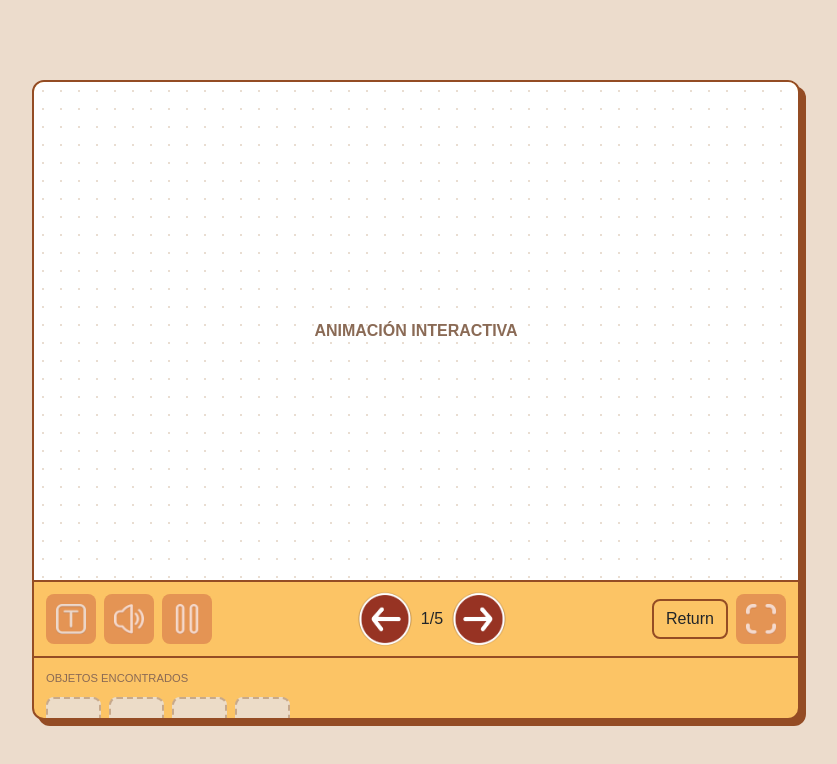
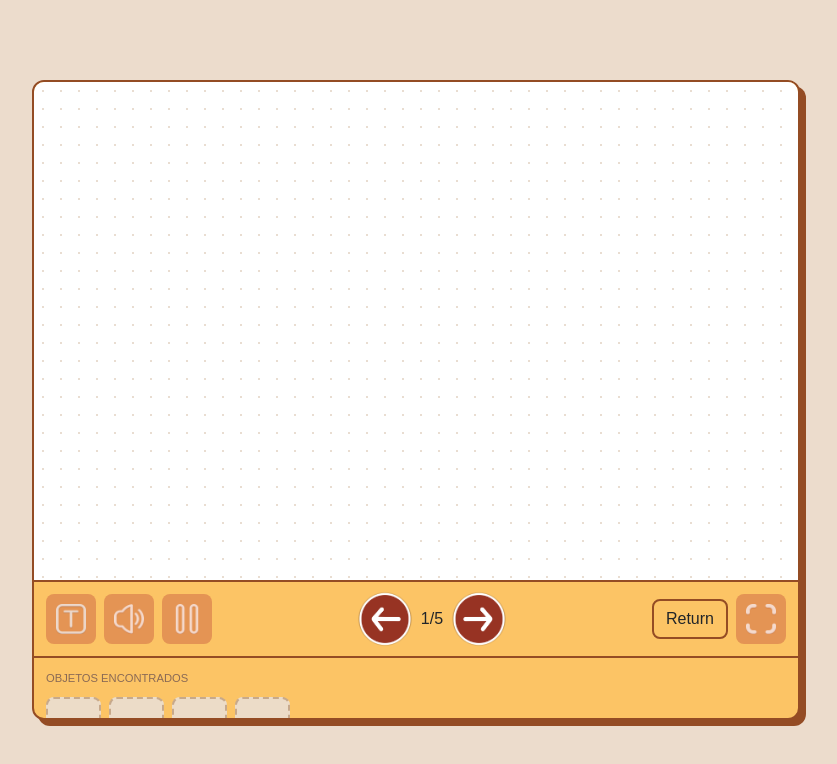
Before and after one commit to Luis142009/Inlec-main, a React (Vite) app: page / in a window 1280 px wide. Shown: the top 764 px of the page, without its empty margins (224-1061 px from the left). Built offline with nearby package versions, Linux system fonts and the light colour scheme.

Commit message:
flechitas

```diff
--- a/src/pages/InterfazCap.jsx
+++ b/src/pages/InterfazCap.jsx
@@ -12,7 +12,7 @@ const InterfazCap = () => {
             <div className="col-12">
               <div className="game-area">
                 <div className="anim-label">
-                  Animación Interactiva
+
                 </div>
               </div>
             </div>
--- a/src/stylesheets/Textos.css
+++ b/src/stylesheets/Textos.css
@@ -236,7 +236,7 @@ body{
 }
 
 .rows{
-   display: flex;
+  display: flex;
   justify-content: center;
   align-items: center;
   gap: 20px;
```
